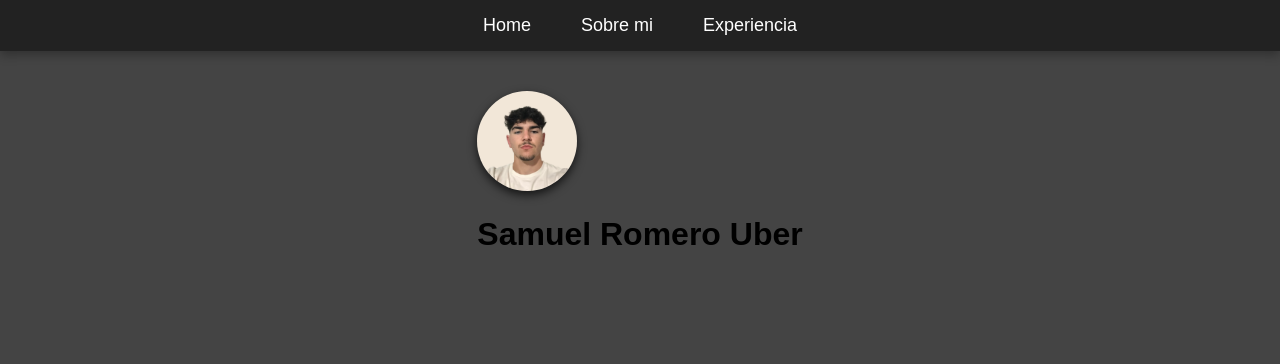
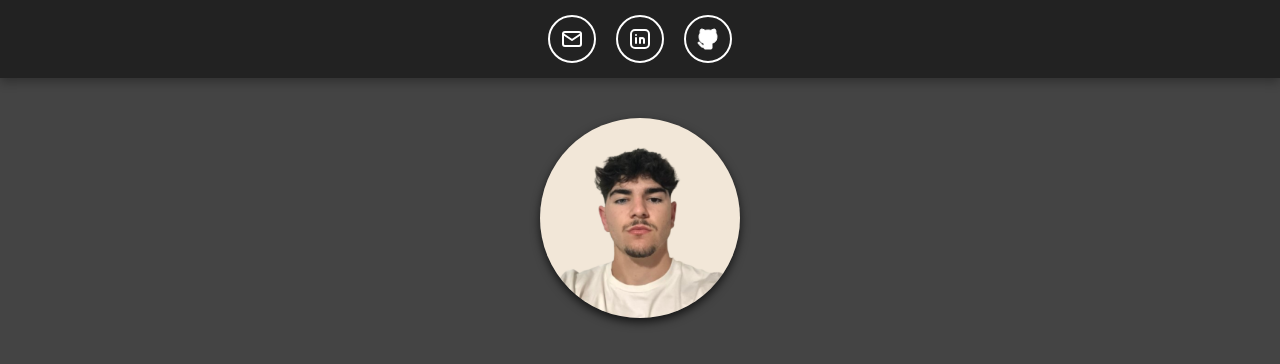
Before and after one commit to SamuelRomeroUber/Portfolio, a plain HTML site: page index.html in a window 1280 px wide. Drawn offline with Linux system fonts and the light colour scheme.

Commit message:
modificada la foto y los botones superiores

```diff
--- a/index.html
+++ b/index.html
@@ -11,9 +11,26 @@
 
     <nav class="navegador">
         <ul>
-            <li><a href="#">Home</a></li>
-            <li><a href="#">Sobre mi</a></li>
-            <li><a href="#">Experiencia</a></li>
+            <li><button onclick="window.location.href='mailto:samueldelatorreuber@gmail.com';"><svg  xmlns="http://www.w3.org/2000/svg"  width="24"  height="24"  viewBox="0 0 24 24"
+                fill="none"  stroke="currentColor"  stroke-width="2"  stroke-linecap="round"  stroke-linejoin="round"
+                class="icon icon-tabler icons-tabler-outline icon-tabler-mail"><path stroke="none" d="M0 0h24v24H0z"
+                fill="none"/><path d="M3 7a2 2 0 0 1 2 -2h14a2 2 0 0 1 2 2v10a2 2 0 0 1 -2 2h-14a2 2 0 0 1 -2 -2v-10z" />
+                <path d="M3 7l9 6l9 -6" /></svg></button></li>
+            <li><button onclick="window.location.href='https://www.linkedin.com/in/samuel-de-la-torre-uber-48a1b4334/';"><svg
+                xmlns="http://www.w3.org/2000/svg"  width="24"  height="24"  viewBox="0 0 24 24"  fill="none"  stroke="currentColor"
+                stroke-width="2"  stroke-linecap="round"  stroke-linejoin="round"  class="icon icon-tabler icons-tabler-outline icon-tabler-brand-linkedin">
+                <path stroke="none" d="M0 0h24v24H0z" fill="none"/><path d="M8 11v5" /><path d="M8 8v.01" /><path d="M12 16v-5" /><path
+                d="M16 16v-3a2 2 0 1 0 -4 0" /><path d="M3 7a4 4 0 0 1 4 -4h10a4 4 0 0 1 4 4v10a4 4 0 0 1 -4 4h-10a4 4 0 0 1 -4 -4z" /></svg> </button></li>
+            <li><button onclick="window.location.href='https://www.linkedin.com/in/samuel-de-la-torre-uber-48a1b4334/';"> <svg
+                xmlns="http://www.w3.org/2000/svg"  width="24"  height="24"  viewBox="0 0 24 24"  fill="currentColor"
+                class="icon icon-tabler icons-tabler-filled icon-tabler-brand-github"><path stroke="none" d="M0 0h24v24H0z" fill="none"/><path
+                d="M5.315 2.1c.791 -.113 1.9 .145 3.333 .966l.272 .161l.16 .1l.397 -.083a13.3 13.3 0 0 1 4.59 -.08l.456 .08l.396 .083l.161 -.1c1.385
+                -.84 2.487 -1.17 3.322 -1.148l.164 .008l.147 .017l.076 .014l.05 .011l.144 .047a1 1 0 0 1 .53 .514a5.2 5.2 0 0 1 .397 2.91l-.047 .267l-.046
+                .196l.123 .163c.574 .795 .93 1.728 1.03 2.707l.023 .295l.007 .272c0 3.855 -1.659 5.883 -4.644 6.68l-.245 .061l-.132 .029l.014 .161l.008 .157l.004
+                .365l-.002 .213l-.003 3.834a1 1 0 0 1 -.883 .993l-.117 .007h-6a1 1 0 0 1 -.993 -.883l-.007 -.117v-.734c-1.818 .26 -3.03 -.424 -4.11 -1.878l-.535
+                -.766c-.28 -.396 -.455 -.579 -.589 -.644l-.048 -.019a1 1 0 0 1 .564 -1.918c.642 .188 1.074 .568 1.57 1.239l.538 .769c.76 1.079 1.36 1.459 2.609 1.191l.001
+                -.678l-.018 -.168a5.03 5.03 0 0 1 -.021 -.824l.017 -.185l.019 -.12l-.108 -.024c-2.976 -.71 -4.703 -2.573 -4.875 -6.139l-.01 -.31l-.004 -.292a5.6 5.6 0 0 1
+                .908 -3.051l.152 -.222l.122 -.163l-.045 -.196a5.2 5.2 0 0 1 .145 -2.642l.1 -.282l.106 -.253a1 1 0 0 1 .529 -.514l.144 -.047l.154 -.03z" /></svg></button></li>
         </ul>
     </nav>
 
@@ -21,7 +38,6 @@
 
         <div class="container-foto">
             <img src="media/fotoPerfil1.png" alt="Foto mia">
-            <h1>Samuel Romero Uber</h1>
         </div>
 
     </main>
--- a/style.css
+++ b/style.css
@@ -48,9 +48,43 @@ main {
 }
 
 main img {
-    width: 100px;
-    height: 100px;
+    width: 200px;
+    height: 200px;
     border-radius: 50%;
     margin-top: 20px;
     box-shadow: 0px 4px 10px rgba(0, 0, 0, 0.7);
 }
+
+button {
+    cursor: pointer;
+}
+
+/* Estilos para los botones */
+.navegador ul li button {
+    background: none;
+    border: 2px solid white;
+    padding: 10px;
+    border-radius: 50%;
+    display: flex;
+    align-items: center;
+    justify-content: center;
+    transition: all 0.3s ease-in-out;
+    color: white;
+}
+
+.navegador ul li button svg {
+    width: 24px;
+    height: 24px;
+    stroke: white;
+    transition: stroke 0.3s ease, transform 0.3s ease;
+}
+
+.navegador ul li button:hover {
+    background: white;
+    color: #222;
+    transform: scale(1.1);
+}
+
+.navegador ul li button:hover svg {
+    stroke: #222;
+}
```
